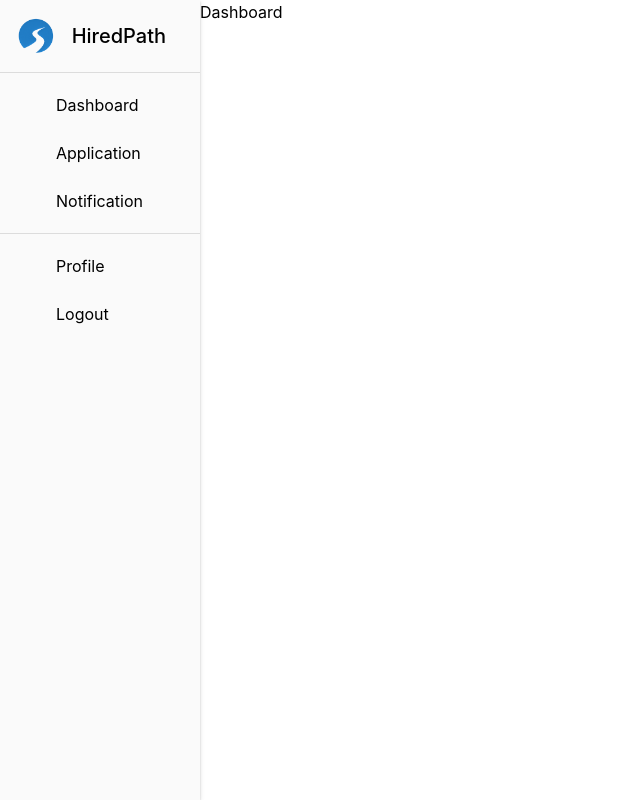
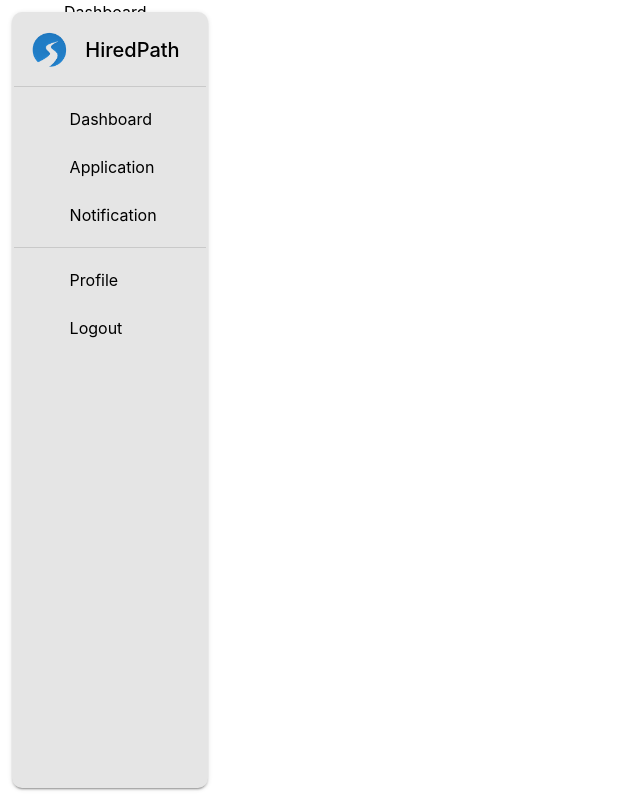
Before and after one commit to AngeloParungao/HiredPath, a React (Vite) app in the folder Frontend/: page / in a window 1280 px wide. Shown: the whole page, without its empty margins (0-640 px from the left). Built offline with nearby package versions, Linux system fonts and the light colour scheme; no server answers; some icons are missing.

Commit message:
feat: new layout for sidebar

```diff
--- a/Frontend/src/components/Sidebar.jsx
+++ b/Frontend/src/components/Sidebar.jsx
@@ -37,18 +37,26 @@ const Sidebar = () => {
       onMouseEnter={() => setHovered(true)}
       onMouseLeave={() => setHovered(false)}
       sx={{
-        width: hovered ? 200 : 60,
+        position: "fixed",
+        zIndex: 10,
+        width: hovered ? 220 : 85,
         transition: "width 0.3s",
         overflowX: "hidden",
         height: "100vh",
-        backgroundColor: "background.paper",
-        boxShadow: 2,
-        display: "flex",
-        flexDirection: "column",
-        justifyContent: "space-between",
+        padding: 1.5,
       }}
     >
-      <Box>
+      <Box
+        sx={(theme) => ({
+          display: "flex",
+          flexDirection: "column",
+          backgroundColor: theme.palette.gray[800],
+          borderRadius: 1,
+          height: "100%",
+          boxShadow: 2,
+          padding: 0.2,
+        })}
+      >
         <Box
           sx={{
             p: 2,
@@ -72,8 +80,23 @@ const Sidebar = () => {
             <ListItem key={item.label} disablePadding>
               <Tooltip title={!hovered ? item.label : ""} placement="right">
                 <ListItemButton component={Link} to={item.to}>
-                  <ListItemIcon sx={{ minWidth: 40 }}>{item.icon}</ListItemIcon>
-                  {hovered && <ListItemText primary={item.label} />}
+                  <ListItemIcon
+                    sx={{
+                      minWidth: 40,
+                    }}
+                  >
+                    {item.icon}
+                  </ListItemIcon>
+
+                  <ListItemText
+                    primary={item.label}
+                    sx={{
+                      opacity: hovered ? 1 : 0,
+                      transition: "opacity 0.2s",
+                      whiteSpace: "nowrap",
+                      overflow: "hidden",
+                    }}
+                  />
                 </ListItemButton>
               </Tooltip>
             </ListItem>
@@ -88,7 +111,16 @@ const Sidebar = () => {
               <Tooltip title={!hovered ? item.label : ""} placement="right">
                 <ListItemButton component={Link} to={item.to}>
                   <ListItemIcon sx={{ minWidth: 40 }}>{item.icon}</ListItemIcon>
-                  {hovered && <ListItemText primary={item.label} />}
+
+                  <ListItemText
+                    primary={item.label}
+                    sx={{
+                      opacity: hovered ? 1 : 0,
+                      transition: "opacity 0.2s",
+                      whiteSpace: "nowrap",
+                      overflow: "hidden",
+                    }}
+                  />
                 </ListItemButton>
               </Tooltip>
             </ListItem>
--- a/Frontend/src/layout/Layout.jsx
+++ b/Frontend/src/layout/Layout.jsx
@@ -26,13 +26,7 @@ const Layout = () => {
           }}
         >
           <Sidebar />
-          <Box
-            component="main"
-            sx={{
-              flexGrow: 1,
-              width: 0,
-            }}
-          >
+          <Box component="main" width="100%" pl="4rem">
             <Outlet />
           </Box>
         </Box>
```
